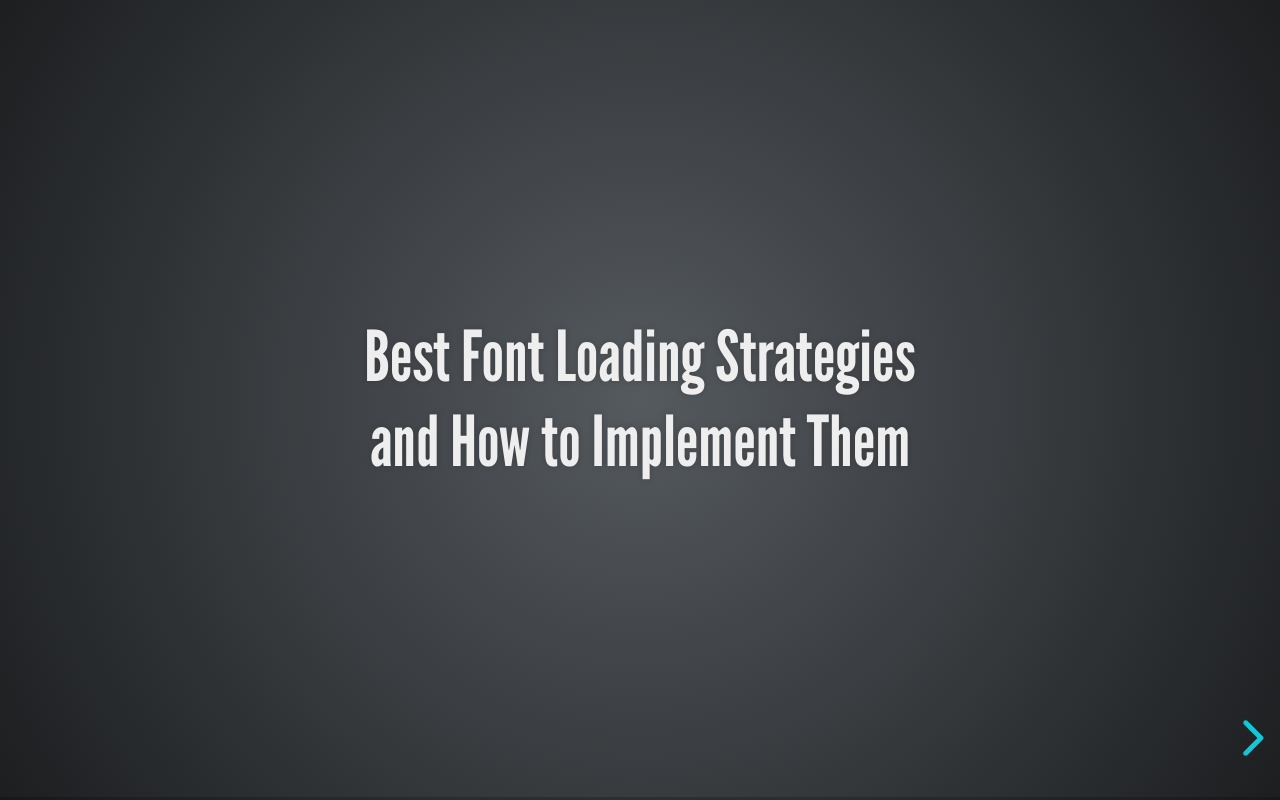
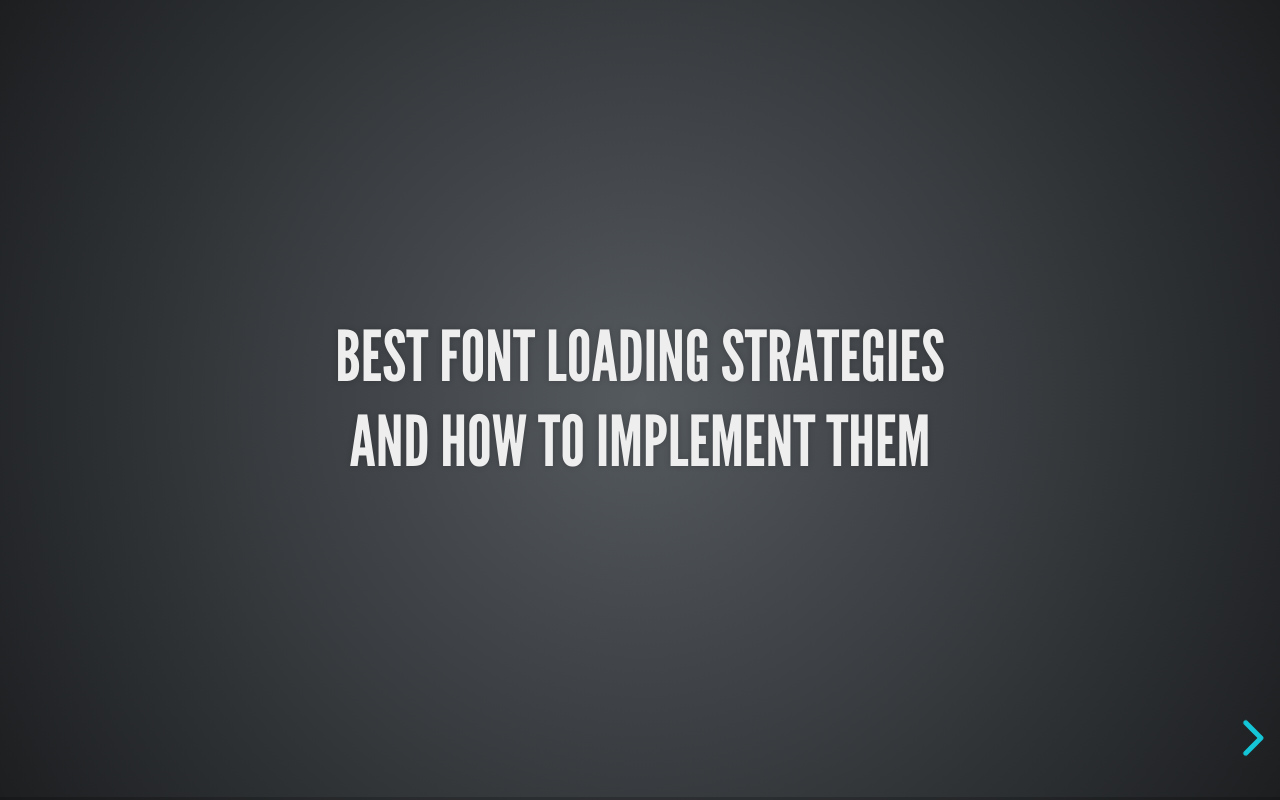
Before and after one commit to perseus-sergey/Presentation, a website: page index.html in a window 1280 px wide. Drawn offline with Linux system fonts and the light colour scheme.

Commit message:
fix: change paths

```diff
--- a/index.html
+++ b/index.html
@@ -10,9 +10,9 @@
       content="width=device-width, initial-scale=1.0, maximum-scale=1.0, user-scalable=no"
     />
 
-    <link rel="stylesheet" href="../dist/reveal.css" />
-    <link rel="stylesheet" href="../dist/theme/league.css" id="theme" />
-    <link rel="stylesheet" href="../plugin/highlight/monokai.css" />
+    <link rel="stylesheet" href="./dist/reveal.css" />
+    <link rel="stylesheet" href="./dist/theme/league.css" id="theme" />
+    <link rel="stylesheet" href="./plugin/highlight/monokai.css" />
   </head>
 
   <body>
@@ -546,8 +546,8 @@
       </div>
     </div>
 
-    <script src="../dist/reveal.js"></script>
-    <script src="../plugin/highlight/highlight.js"></script>
+    <script src="./dist/reveal.js"></script>
+    <script src="./plugin/highlight/highlight.js"></script>
     <script>
       Reveal.initialize({
         center: true,
```
Also changed, not shown: dist/theme/black.css, dist/theme/league.css, dist/theme/solarized.css.
